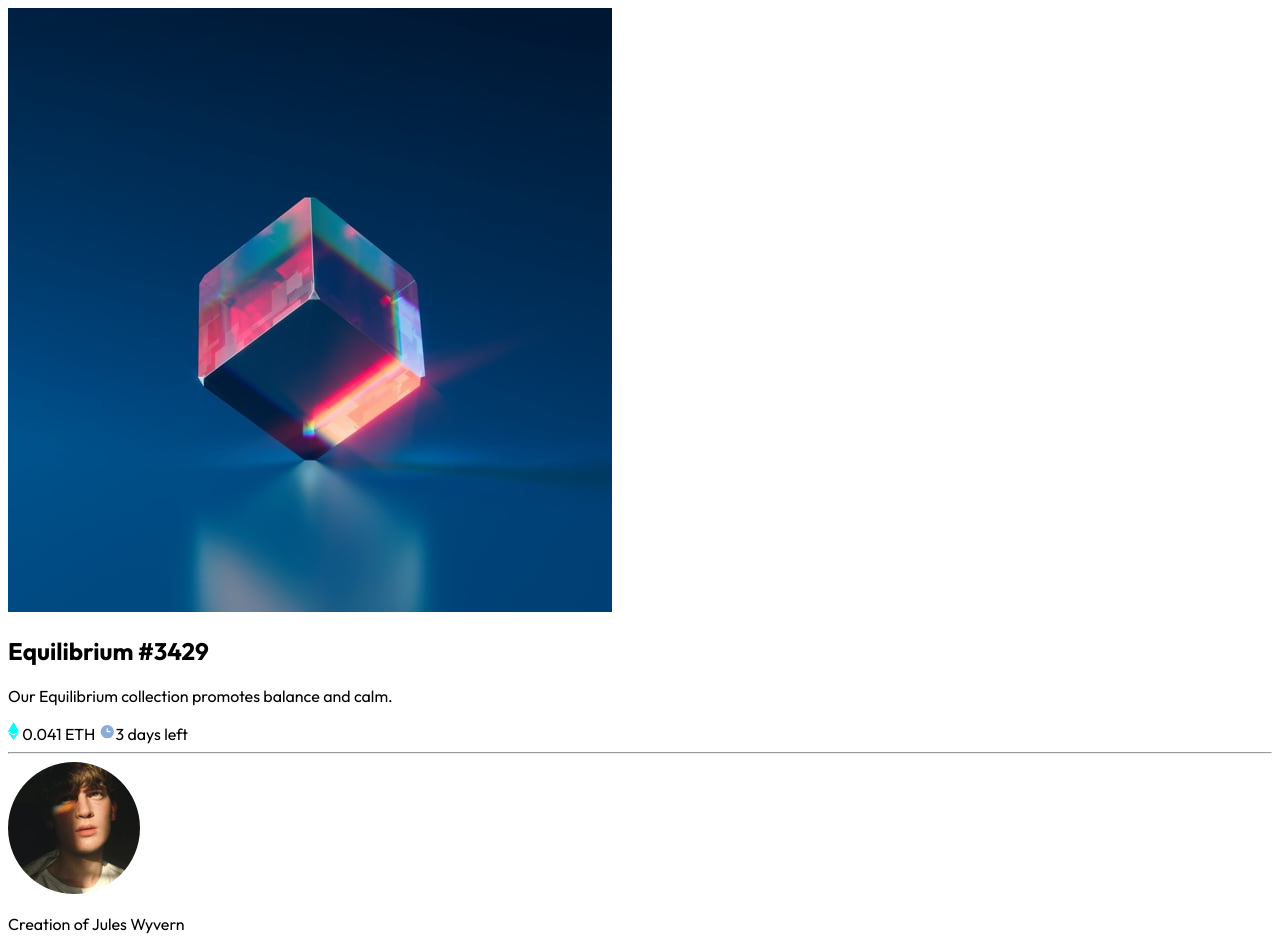
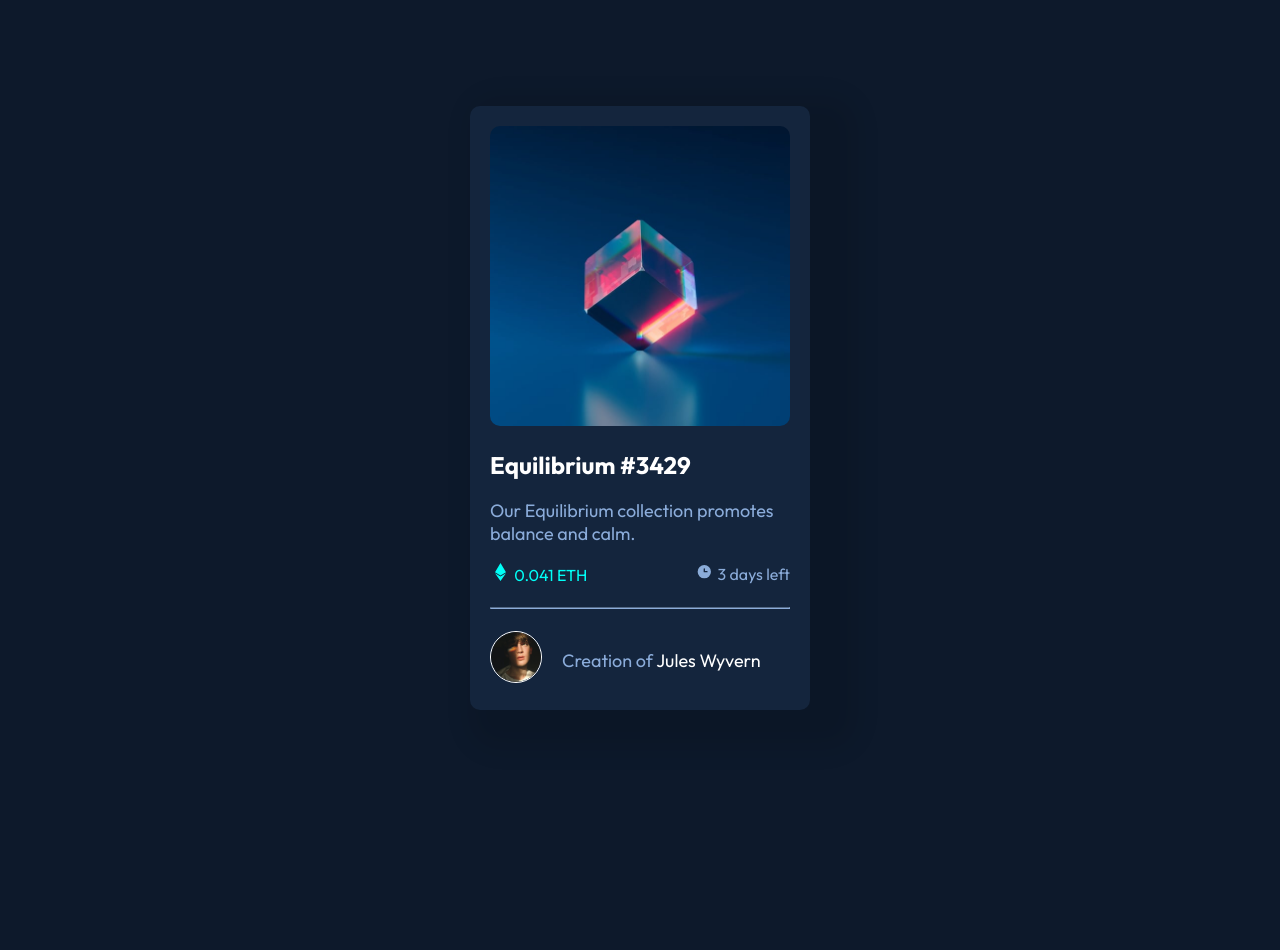
Before and after one commit to kale-Dev1/nft-card-preview, a plain HTML site: page index.html in a window 1280 px wide. After the commit the page ends 816 px from the top, so only its background shows below. Drawn offline with Linux system fonts and the light colour scheme.

Commit message:
Add flex to nft body

```diff
--- a/style.css
+++ b/style.css
@@ -1,13 +1,71 @@
 :root {
+  --soft-blue: hsl(215, 51%, 70%);
+  --cyan: hsl(178, 100%, 50%);
+  --very-dark-blue-main: hsl(217, 54%, 11%);
+  --very-dark-blue-card: hsl(216, 50%, 16%);
+  --very-dark-blue-line: hsl(215, 32%, 27%);
   --white: hsl(0, 0%, 100%);
-  --light-gray: hsl(212, 45%, 89%);
-  --grayish-blue: hsl(220, 15%, 55%);
-  --dark-blue: hsl(218, 44%, 22%);
 
-  --font-size: 15px;
+  --font-size: 18px;
 }
 
 body {
   font-family: "Outfit", sans-serif;
+  background-color: var(--very-dark-blue-main);
+  height: 100vh;
+  display: flex;
+  justify-content: center;
+  align-items: center;
+}
 
+.nft-body {
+  background-color: var(--very-dark-blue-card);
+  width: 300px;
+  padding: 20px;
+  border-radius: 10px;
+  box-shadow: 23px 15px 24px 24px rgba(0, 0, 0, 0.1);
 }
+.nft-body > img {
+  width: 300px;
+  border-radius: 10px;
+}
+h2 {
+  color: var(--white);
+}
+p {
+  color: var(--soft-blue);
+  font-size: var(--font-size);
+}
+.inner-component {
+  display: flex;
+  justify-content: space-between;
+  color: var(--soft-blue);
+}
+.inner-component .eth {
+  color: var(--cyan);
+}
+
+span > img {
+  margin: 0 5px;
+}
+hr {
+  background-color: var(--soft-blue);
+  margin: 22px 0px;
+  border-color: var(--soft-blue);
+  border-width: 0.5px;
+  border-style: inset;
+  /* height: 0.5px;
+  width: 100%; */
+}
+.avator > img {
+  border: 1px solid white;
+  border-radius: 50%;
+  height: 50px;
+  margin: 0 20px 0 0;
+}
+.avator {
+  display: flex;
+}
+.name {
+  color: var(--white);
+}
```
